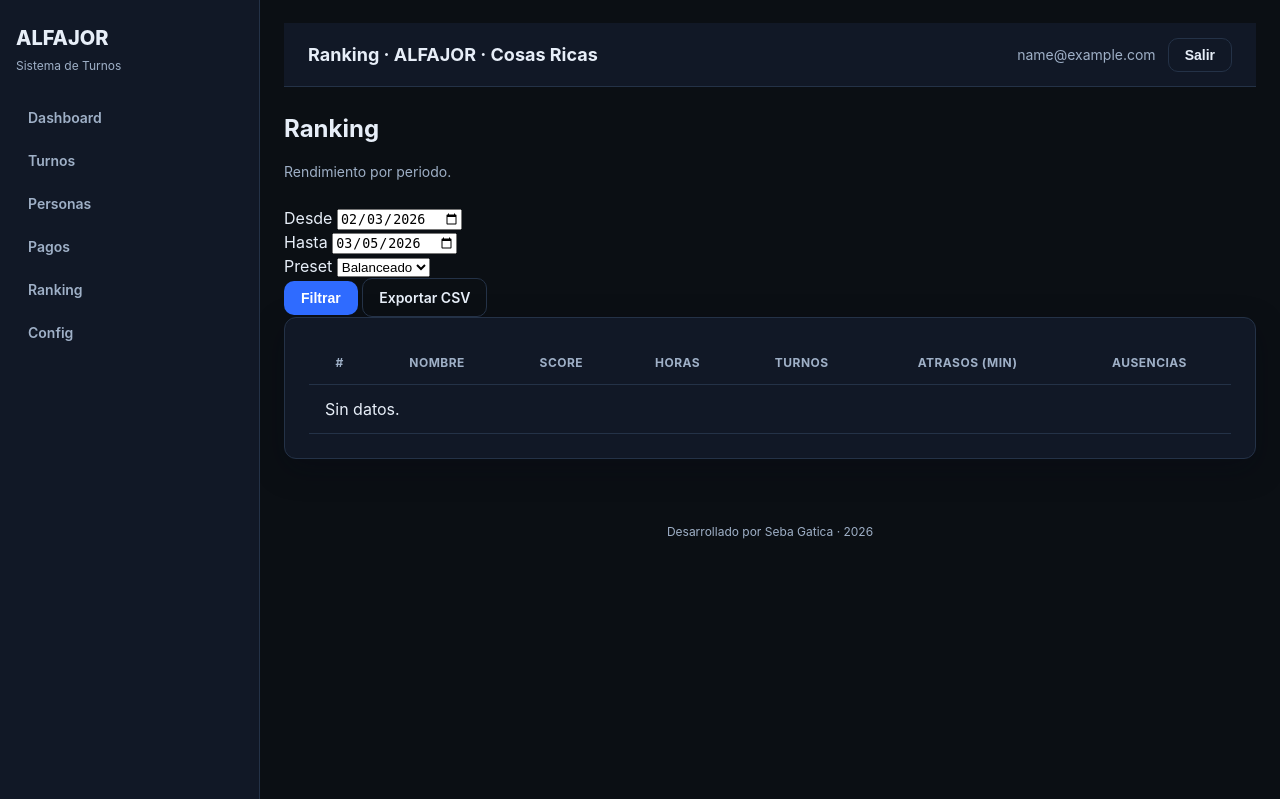
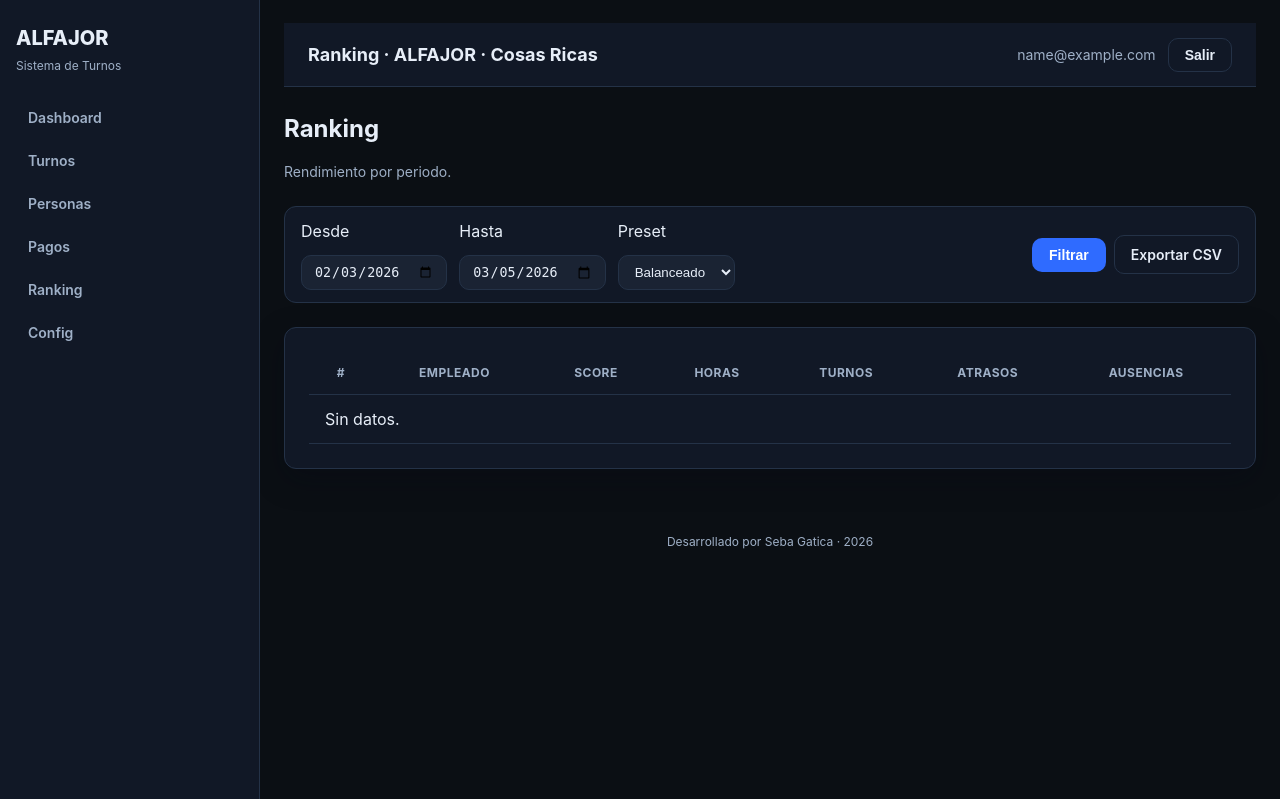
Before and after one commit to sebastiangaticacl/alfajor, a Flask app: page /admin/ranking/ in a window 1280 px wide. Shown: the part 25-824 px from the top of the page. Run offline with Flask 3, Linux system fonts and the light colour scheme; a user stored in the database is signed in; tables that the repository leaves empty hold one stand-in row (values such as "Sample post"); parts of the project's set-up code (start-up, migrations or seed data) failed here and were passed over.

Commit message:
Actualizar Pagos y Ranking al nuevo UI
- Pagos: columnas calculado/pagado/diferencia/estado
- Ranking: filtros y barra de score

Made-with: Cursor

```diff
--- a/alfajor/blueprints/payroll/routes.py
+++ b/alfajor/blueprints/payroll/routes.py
@@ -91,6 +91,10 @@ def period_detail(id):
     )
     total = query.count()
     statements = query.limit(per_page).offset((page - 1) * per_page).all()
+    transactions = PaymentTransaction.query.filter_by(pay_period_id=period.id).all()
+    paid_map = {}
+    for t in transactions:
+        paid_map[t.employee_id] = paid_map.get(t.employee_id, 0) + t.amount
     return render_template(
         "payroll/period_detail.html",
         period=period,
@@ -98,6 +102,7 @@ def period_detail(id):
         page=page,
         per_page=per_page,
         total=total,
+        paid_map=paid_map,
     )
 
 
--- a/alfajor/static/css/dashboard.css
+++ b/alfajor/static/css/dashboard.css
@@ -143,6 +143,19 @@
 .badge-warning { background: rgba(245, 158, 11, 0.15); color: var(--warning); }
 .badge-danger { background: rgba(239, 68, 68, 0.15); color: var(--danger); }
 
+.score-bar {
+  height: 6px;
+  background: var(--bg-surface-2);
+  border-radius: 999px;
+  overflow: hidden;
+  margin-bottom: 6px;
+}
+
+.score-fill {
+  height: 100%;
+  background: var(--primary);
+}
+
 .sidebar-toggle {
   display: none;
   background: transparent;
--- a/alfajor/templates/admin/ranking.html
+++ b/alfajor/templates/admin/ranking.html
@@ -5,24 +5,26 @@
 <h1 class="page-title">Ranking</h1>
 <p class="page-subtitle">Rendimiento por periodo.</p>
 
-<form method="get" class="filter-form">
-  <div class="form-group">
-    <label for="start">Desde</label>
-    <input type="date" id="start" name="start" class="form-input" value="{{ period_start.isoformat() }}">
+<form method="get" class="filter-bar">
+  <div class="filter-left">
+    <div class="stack">
+      <label for="start" class="text-xs">Desde</label>
+      <input type="date" id="start" name="start" class="input" value="{{ period_start.isoformat() }}">
     </div>
-  <div class="form-group">
-    <label for="end">Hasta</label>
-    <input type="date" id="end" name="end" class="form-input" value="{{ period_end.isoformat() }}">
+    <div class="stack">
+      <label for="end" class="text-xs">Hasta</label>
+      <input type="date" id="end" name="end" class="input" value="{{ period_end.isoformat() }}">
     </div>
-  <div class="form-group">
-    <label for="preset">Preset</label>
-    <select id="preset" name="preset" class="form-input">
+    <div class="stack">
+      <label for="preset" class="text-xs">Preset</label>
+      <select id="preset" name="preset" class="select">
         <option value="BALANCEADO" {{ 'selected' if preset == 'BALANCEADO' else '' }}>Balanceado</option>
         <option value="PUNTUALIDAD" {{ 'selected' if preset == 'PUNTUALIDAD' else '' }}>Puntualidad</option>
         <option value="ESTABILIDAD" {{ 'selected' if preset == 'ESTABILIDAD' else '' }}>Estabilidad</option>
       </select>
     </div>
-  <div class="form-actions">
+  </div>
+  <div class="filter-right">
     <button type="submit" class="btn btn-primary">Filtrar</button>
     <a href="{{ url_for('reports.ranking_csv', start=period_start.isoformat(), end=period_end.isoformat(), preset=preset) }}" class="btn btn-secondary">Exportar CSV</a>
   </div>
@@ -34,27 +36,34 @@
       <thead>
         <tr>
           <th>#</th>
-        <th>Nombre</th>
+          <th>Empleado</th>
           <th>Score</th>
           <th>Horas</th>
           <th>Turnos</th>
-        <th>Atrasos (min)</th>
+          <th>Atrasos</th>
           <th>Ausencias</th>
         </tr>
       </thead>
       <tbody>
         {% for r in results %}
         <tr>
-        <td>{{ loop.index }}</td>
+          <td>
+            {% if loop.index == 1 %}🥇{% elif loop.index == 2 %}🥈{% elif loop.index == 3 %}🥉{% else %}{{ loop.index }}{% endif %}
+          </td>
           <td><a href="{{ url_for('employees.detail', id=r.employee.id) }}">{{ r.employee.full_name }}</a></td>
-        <td><strong>{{ "%.0f"|format(r.score) }}</strong></td>
+          <td>
+            <div class="score-bar">
+              <div class="score-fill" style="width: {{ r.score }}%"></div>
+            </div>
+            <span class="text-xs text-secondary">{{ "%.0f"|format(r.score) }}</span>
+          </td>
           <td>{{ "%.2f"|format(r.total_hours) }}</td>
           <td>{{ r.shifts_completed }}</td>
           <td>{{ r.late_minutes }}</td>
           <td>{{ r.absences }}</td>
         </tr>
         {% else %}
-      <tr><td colspan="7" class="text-muted">Sin datos.</td></tr>
+        <tr><td colspan="7" class="text-secondary">Sin datos.</td></tr>
         {% endfor %}
       </tbody>
     </table>
--- a/alfajor/templates/payroll/periods.html
+++ b/alfajor/templates/payroll/periods.html
@@ -28,7 +28,7 @@
           <td><a href="{{ url_for('payroll.period_detail', id=p.id) }}" class="btn btn-secondary btn-sm">Ver</a></td>
         </tr>
         {% else %}
-      <tr><td colspan="4" class="text-muted">Sin periodos.</td></tr>
+        <tr><td colspan="4" class="text-secondary">Sin periodos.</td></tr>
         {% endfor %}
       </tbody>
     </table>
```
Also changed, not shown: alfajor/templates/payroll/period_detail.html (+10 -4 lines). Lines whose indentation alone changed are shown as unchanged.
